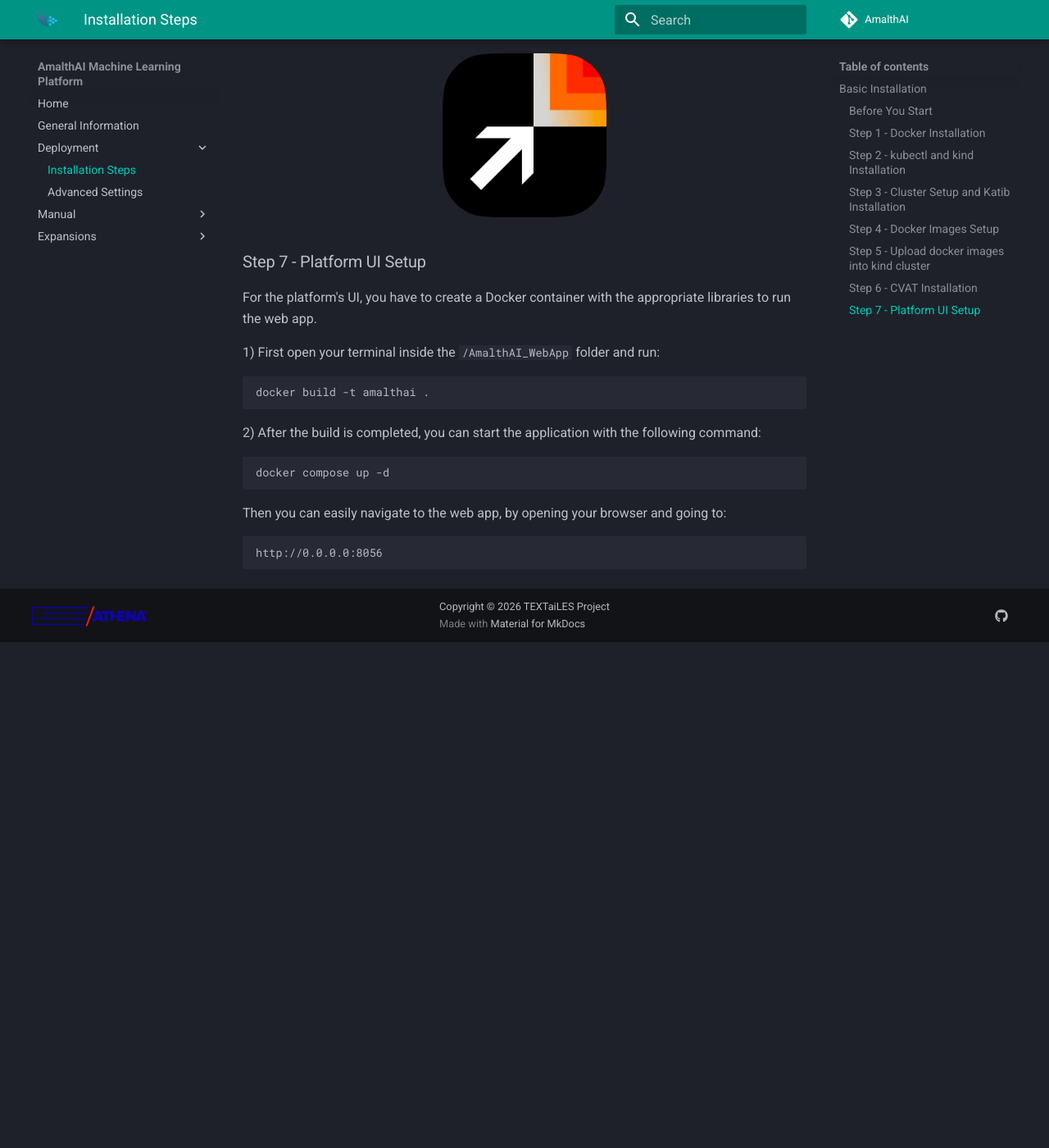
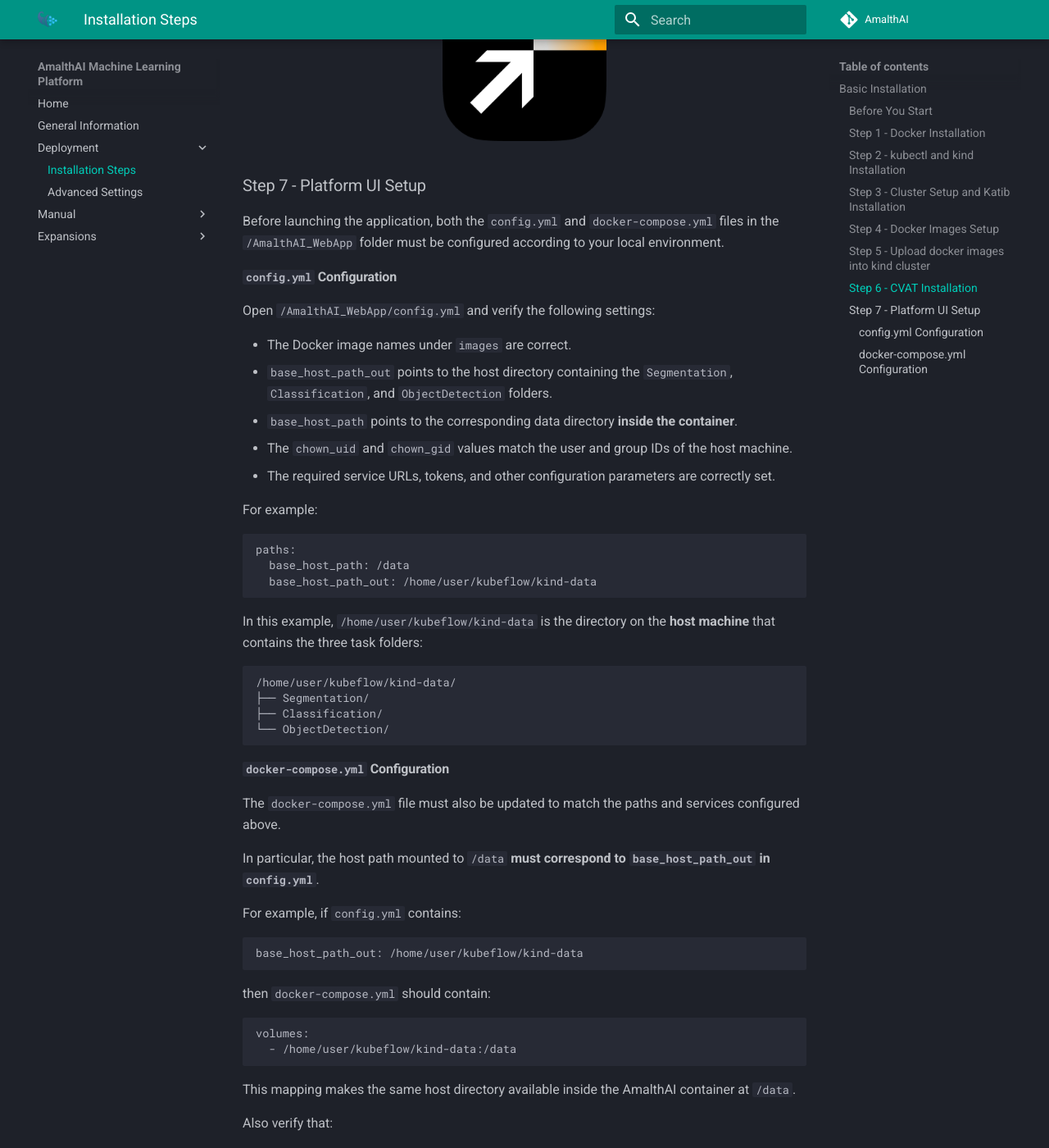
Before and after one commit to TEXTaiLES/AmalthAI-documentation, an MkDocs documentation site: the page built from docs/deployment/installation_basic.md, in a window 1280 px wide and 1400 px high, scrolled down 4293 px. Shown: the whole window at 82% size. Built offline with MkDocs 1.6.1 and Material for MkDocs 9.7.7, drawn with Linux system fonts in a browser that asks for light colours; comment, search, counter and statistics services are not loaded; before the commit the page ends 5076 px from its top, so only the background shows below that; some of the changed text lies outside the part shown.

Commit message:
Updates installation instructions

````diff
--- a/docs/deployment/installation_basic.md
+++ b/docs/deployment/installation_basic.md
@@ -117,8 +117,6 @@
     </a>
 </p>
 
-Important Note: Make sure that you keep the `config.yml` file updated inside `/AmalthAI_WebApp` folder with the correct image names and the shared directory path where the `Segmentation`, `Classification` and `ObjectDetection` folders are located.
-
 ### Step 5 - Upload docker images into kind cluster
 
 To upload a locally built Docker image to your Kubernetes cluster, you have to run the following command:
@@ -139,20 +137,88 @@
 </p>
 
 ### Step 7 - Platform UI Setup
-For the platform's UI, you have to create a Docker container with the appropriate libraries to run the web app.
 
-1) First open your terminal inside the `/AmalthAI_WebApp` folder and run:
+Before launching the application, both the `config.yml` and `docker-compose.yml` files in the `/AmalthAI_WebApp` folder must be configured according to your local environment.
 
-```shell
+#### `config.yml` Configuration
+
+Open `/AmalthAI_WebApp/config.yml` and verify the following settings:
+
+* The Docker image names under `images` are correct.
+* `base_host_path_out` points to the host directory containing the `Segmentation`, `Classification`, and `ObjectDetection` folders.
+* `base_host_path` points to the corresponding data directory **inside the container**.
+* The `chown_uid` and `chown_gid` values match the user and group IDs of the host machine.
+* The required service URLs, tokens, and other configuration parameters are correctly set.
+
+For example:
+
+```yaml
+paths:
+  base_host_path: /data
+  base_host_path_out: /home/user/kubeflow/kind-data
+```
+
+In this example, `/home/user/kubeflow/kind-data` is the directory on the **host machine** that contains the three task folders:
+
+```text
+/home/user/kubeflow/kind-data/
+├── Segmentation/
+├── Classification/
+└── ObjectDetection/
+```
+
+#### `docker-compose.yml` Configuration
+
+The `docker-compose.yml` file must also be updated to match the paths and services configured above.
+
+In particular, the host path mounted to `/data` **must correspond to `base_host_path_out` in `config.yml`**.
+
+For example, if `config.yml` contains:
+
+```yaml
+base_host_path_out: /home/user/kubeflow/kind-data
+```
+
+then `docker-compose.yml` should contain:
+
+```yaml
+volumes:
+  - /home/user/kubeflow/kind-data:/data
+```
+
+This mapping makes the same host directory available inside the AmalthAI container at `/data`.
+
+Also verify that:
+
+* The remaining host paths under `volumes` are correct for your machine.
+* The Kubernetes configuration is correctly mounted through `/root/.kube/`.
+* `KUBECONFIG` points to the correct Kubernetes configuration file.
+* `HESTIA_BASE_URL` and `HESTIA_API_KEY` contain the correct Hestia configuration.
+* `AMALTHAI_URL` is replaced with the URL/domain used to access the application.
+* The external `textailes` Docker network exists on the host machine.
+
+After configuring both files, build the AmalthAI Docker image.
+
+1. Open a terminal inside the `/AmalthAI_WebApp` folder and run:
+
+```bash
 docker build -t amalthai .
 ```
 
-2) After the build is completed, you can start the application with the following command:
-```shell
+2. After the build is completed, start the application using Docker Compose:
+
+```bash
 docker compose up -d
 ```
 
-Then you can easily navigate to the web app, by opening your browser and going to:
+3. Verify that the container is running:
+
+```bash
+docker ps
 ```
+
+4. The application can then be accessed through the configured `AMALTHAI_URL`. For a local installation using the default port, open:
+
+```text
 http://0.0.0.0:8056
 ```
--- a/mkdocs.yml
+++ b/mkdocs.yml
@@ -42,6 +42,7 @@
   - Manual:
     - User Interface: manual/ui.md
     - Training Parameters: manual/training_params.md
+    - Dataset Preparation: manual/dataset_prep.md
     - Semantic Segmentation Mode: manual/semantic_segm.md
     - Object Detection Mode: manual/object_detection.md
     - Classification Mode: manual/classification.md
````
Also changed, not shown: other parts of docs/deployment/installation_basic.md (+2 -2 lines), docs/expansions/expansions.md (+3 -3 lines).
